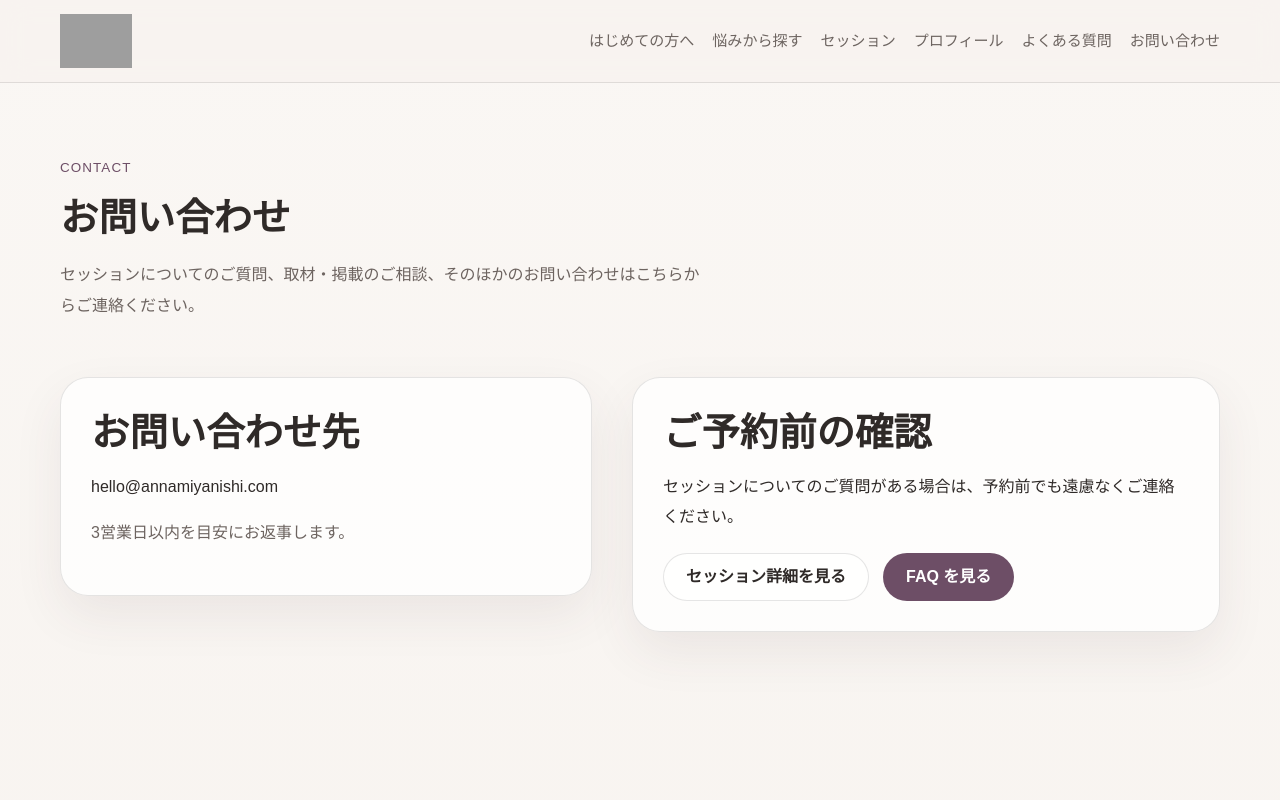
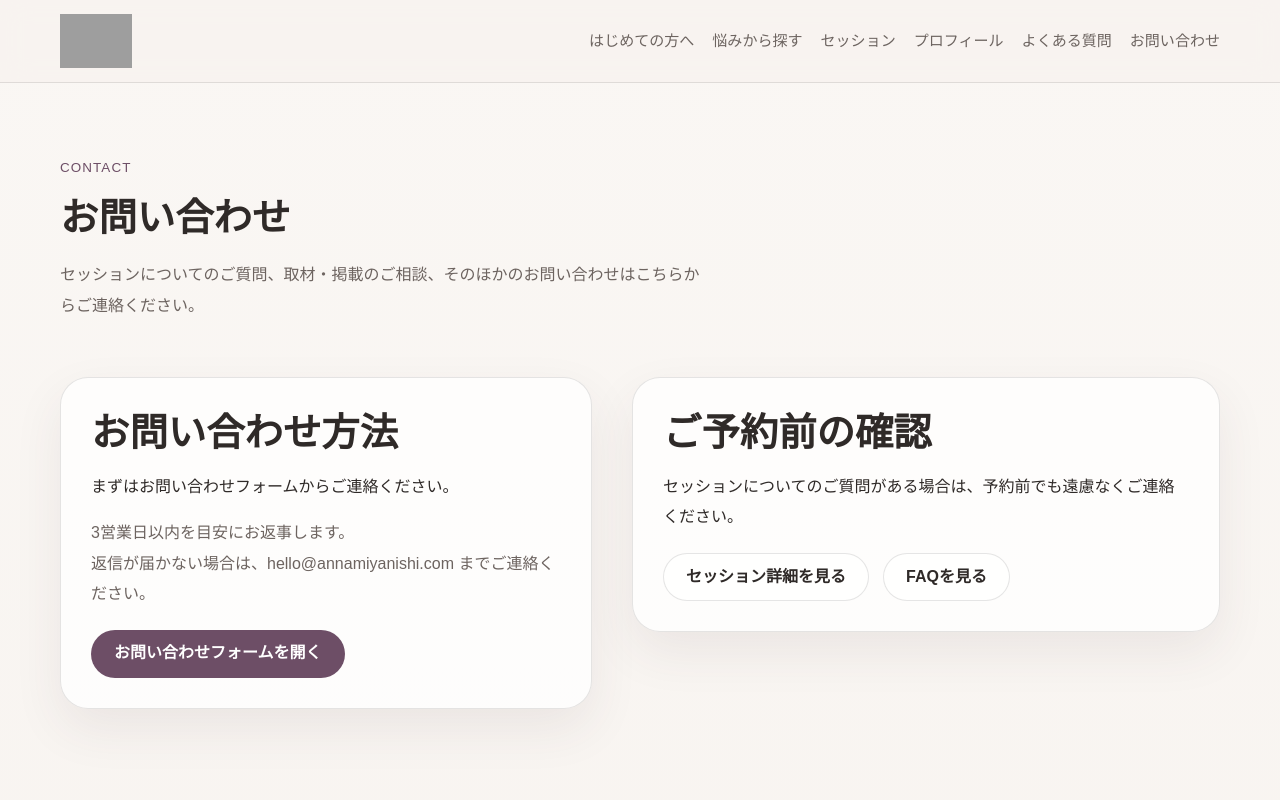
Before and after one commit to mumupong/donut-method-brand-site, a Next.js app: page /contact in a window 1280 px wide. Shown: the top 800 px of the page. Built offline with nearby package versions, Linux system fonts and the light colour scheme; grey boxes are pictures that could not be loaded.

Commit message:
Update page.tsx

```diff
--- a/app/contact/page.tsx
+++ b/app/contact/page.tsx
@@ -4,8 +4,6 @@ import { SectionIntro } from "@/components/SectionIntro";
 import { contactText, sessionConfig } from "@/lib/site-data";
 
 export default function ContactPage() {
-  const emailExists = Boolean(sessionConfig.contactEmail);
-
   return (
     <div className="container page-shell">
       <SectionIntro
@@ -16,18 +14,26 @@ export default function ContactPage() {
 
       <section className="page-section two-column-grid">
         <div className="info-card">
-          <h2>お問い合わせ先</h2>
-          {emailExists ? (
-            <>
-              <p className="body-copy">{sessionConfig.contactEmail}</p>
-              <p className="body-muted">{sessionConfig.responseTime}</p>
-            </>
-          ) : (
-            <>
-              <p className="body-copy">{contactText.fallback}</p>
-              <p className="body-muted">{sessionConfig.responseTime}</p>
-            </>
-          )}
+          <h2>お問い合わせ方法</h2>
+          <p className="body-copy">
+            まずはお問い合わせフォームからご連絡ください。
+          </p>
+          <p className="body-muted">
+            {sessionConfig.responseTime}
+            <br />
+            返信が届かない場合は、{sessionConfig.contactEmail} までご連絡ください。
+          </p>
+
+          <div className="button-row button-row-tight">
+            <a
+              href={contactText.formUrl}
+              target="_blank"
+              rel="noreferrer"
+              className="button button-dark"
+            >
+              お問い合わせフォームを開く
+            </a>
+          </div>
         </div>
 
         <div className="info-card">
@@ -39,8 +45,8 @@ export default function ContactPage() {
             <Link href="/sessions" className="button button-light">
               セッション詳細を見る
             </Link>
-            <Link href="/faq" className="button button-dark">
-              FAQ を見る
+            <Link href="/faq" className="button button-light">
+              FAQを見る
             </Link>
           </div>
         </div>
```
